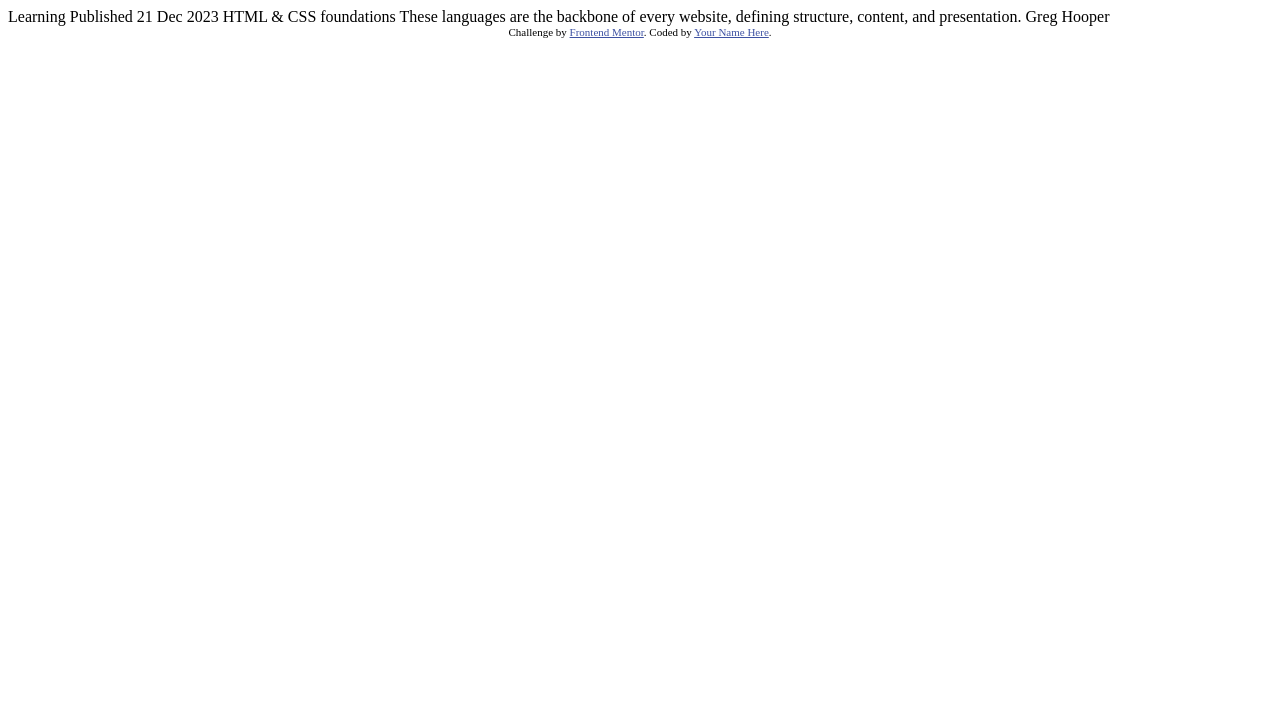
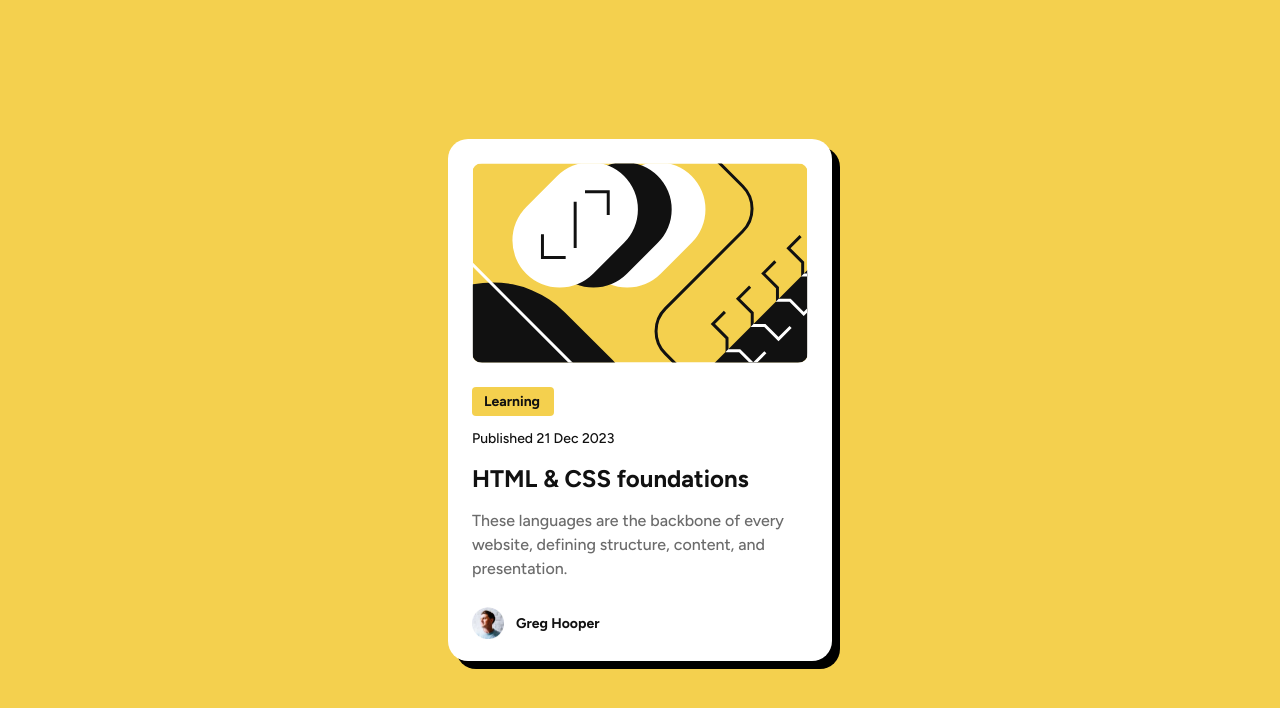
Before and after one commit to Hekimianz/blog-card, a plain HTML site: page index.html in a window 1280 px wide. Drawn offline with Linux system fonts and the light colour scheme.

Commit message:
finished challenge

```diff
--- a/index.html
+++ b/index.html
@@ -1,34 +1,47 @@
 <!DOCTYPE html>
 <html lang="en">
   <head>
-  <meta charset="UTF-8">
-  <meta name="viewport" content="width=device-width, initial-scale=1.0"> <!-- displays site properly based on user's device -->
-
-  <link rel="icon" type="image/png" sizes="32x32" href="./assets/images/favicon-32x32.png">
-
+    <meta charset="UTF-8" />
+    <meta name="viewport" content="width=device-width, initial-scale=1.0" />
+    <link
+      rel="icon"
+      type="image/png"
+      sizes="32x32"
+      href="./assets/images/favicon-32x32.png"
+    />
     <title>Frontend Mentor | Blog preview card</title>
-
-  <!-- Feel free to remove these styles or customise in your own stylesheet 👍 -->
-  <style>
-    .attribution { font-size: 11px; text-align: center; }
-    .attribution a { color: hsl(228, 45%, 44%); }
-  </style>
+    <link rel="preconnect" href="https://fonts.googleapis.com" />
+    <link rel="preconnect" href="https://fonts.gstatic.com" crossorigin />
+    <link
+      href="https://fonts.googleapis.com/css2?family=Figtree:ital,wght@0,300..900;1,300..900&display=swap"
+      rel="stylesheet"
+    />
+    <link rel="stylesheet" href="style.css" />
   </head>
   <body>
-
-  Learning
-
-  Published 21 Dec 2023
-
-  HTML & CSS foundations
-
-  These languages are the backbone of every website, defining structure, content, and presentation.
-
-  Greg Hooper
-
-  <div class="attribution">
-    Challenge by <a href="https://www.frontendmentor.io?ref=challenge" target="_blank">Frontend Mentor</a>.
-    Coded by <a href="#">Your Name Here</a>.
+    <main>
+      <img
+        id="articleImg"
+        src="./assets/images/illustration-article.svg"
+        alt="article"
+      />
+      <div id="textBox">
+        <span id="category">Learning</span>
+        <span id="date">Published 21 Dec 2023</span>
+        <h1>HTML & CSS foundations</h1>
+        <p>
+          These languages are the backbone of every website, defining structure,
+          content, and presentation.
+        </p>
+        <div id="authorCont">
+          <img
+            id="authorImg"
+            src="./assets/images/image-avatar.webp"
+            alt="author"
+          />
+          <span id="authorName">Greg Hooper</span>
         </div>
+      </div>
+    </main>
   </body>
 </html>
--- /dev/null
+++ b/style.css
@@ -0,0 +1,98 @@
+* {
+  box-sizing: border-box;
+  margin: 0;
+  padding: 0;
+}
+
+body {
+  background-color: #f4d04e;
+  display: flex;
+  align-items: center;
+  justify-content: center;
+  min-height: 100vh;
+}
+
+main {
+  background-color: #fff;
+  border-radius: 20px;
+  display: flex;
+  flex-direction: column;
+  width: 384px;
+  height: 522px;
+  padding: 24px;
+  gap: 24px;
+  color: #111;
+  font-family: "Figtree", sans-serif;
+  box-shadow: #000 8px 8px;
+}
+
+#articleImg {
+  width: 336px;
+  height: 200px;
+  border-radius: 10px;
+  align-self: center;
+}
+
+#textBox {
+  display: flex;
+  flex-direction: column;
+  gap: 12px;
+}
+
+#category {
+  background-color: #f4d04e;
+  padding: 4px 12px;
+  width: 82px;
+  height: 29px;
+  border-radius: 4px;
+  font-weight: bold;
+  font-size: 14px;
+  line-height: 150%;
+  letter-spacing: 0px;
+}
+
+#date {
+  font-weight: 500;
+  font-size: 14px;
+  line-height: 150%;
+  letter-spacing: 0px;
+}
+
+h1 {
+  font-weight: bold;
+  font-size: 24px;
+  line-height: 150%;
+  letter-spacing: 0px;
+  cursor: pointer;
+}
+
+h1:hover {
+  color: #f4d04e;
+}
+
+p {
+  font-weight: 500;
+  font-size: 16px;
+  line-height: 150%;
+  letter-spacing: 0px;
+  color: #6b6b6b;
+  margin-bottom: 14px;
+}
+
+#authorCont {
+  display: flex;
+  gap: 12px;
+  align-items: center;
+}
+
+#authorImg {
+  width: 32px;
+  height: 32px;
+}
+
+#authorName {
+  font-weight: bold;
+  font-size: 14px;
+  line-height: 150%;
+  letter-spacing: 0px;
+}
```
Also changed, not shown: Screenshot.png (added), 2 other files. Lines whose indentation alone changed are shown as unchanged.
